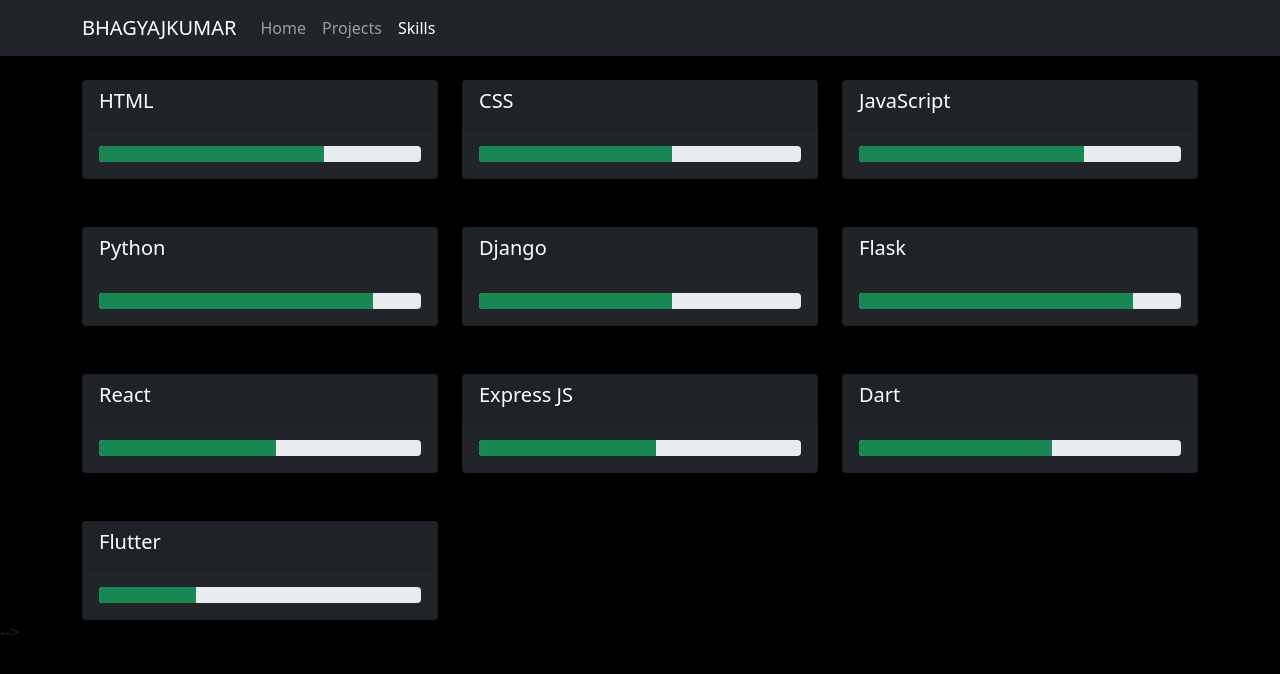
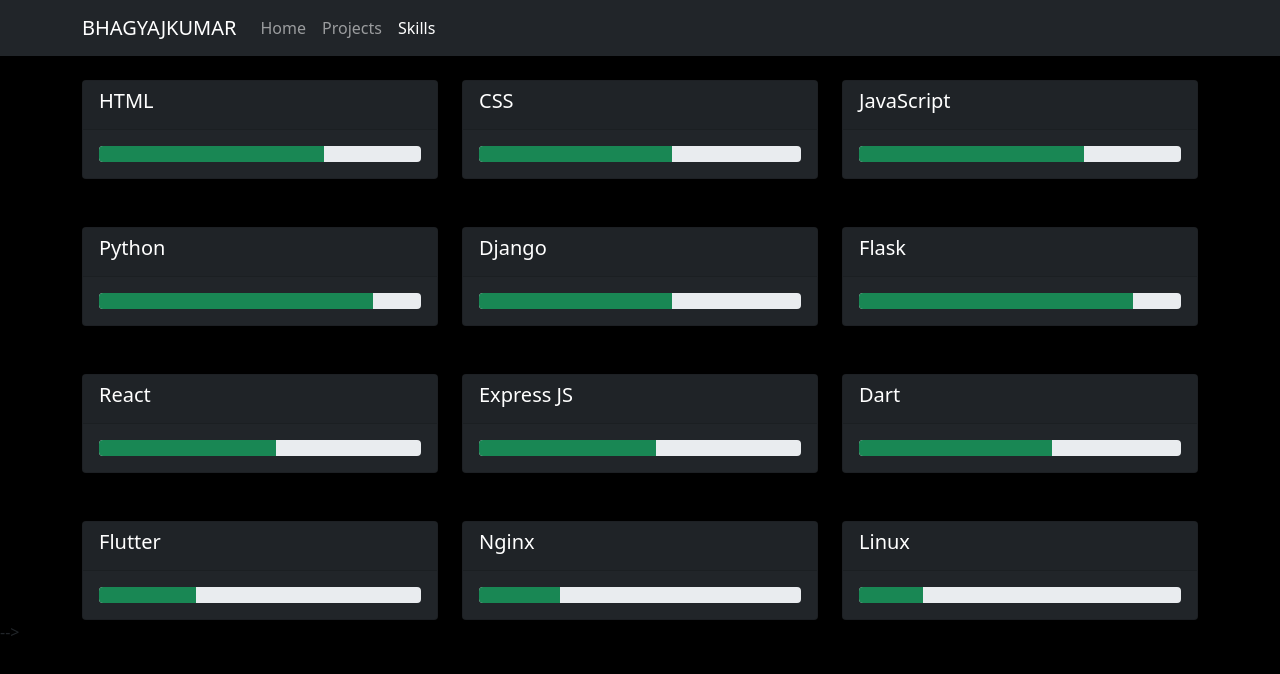
Before and after one commit to bhagyajkumar/personal_website, a React (Create React App) app: page /skills in a window 1280 px wide. Shown: the top 674 px of the page. Built offline with nearby package versions, Linux system fonts and the light colour scheme.

Commit message:
added nginx to skills

```diff
--- a/src/data/skills.js
+++ b/src/data/skills.js
@@ -38,5 +38,13 @@
     {
         skillName: "Flutter",
         progress: 30
+    },
+    {
+	skillName: "Nginx",
+	progress: 25
+    },
+    {
+	skillName: "Linux",
+	progress: 20
     }
 ]
```
